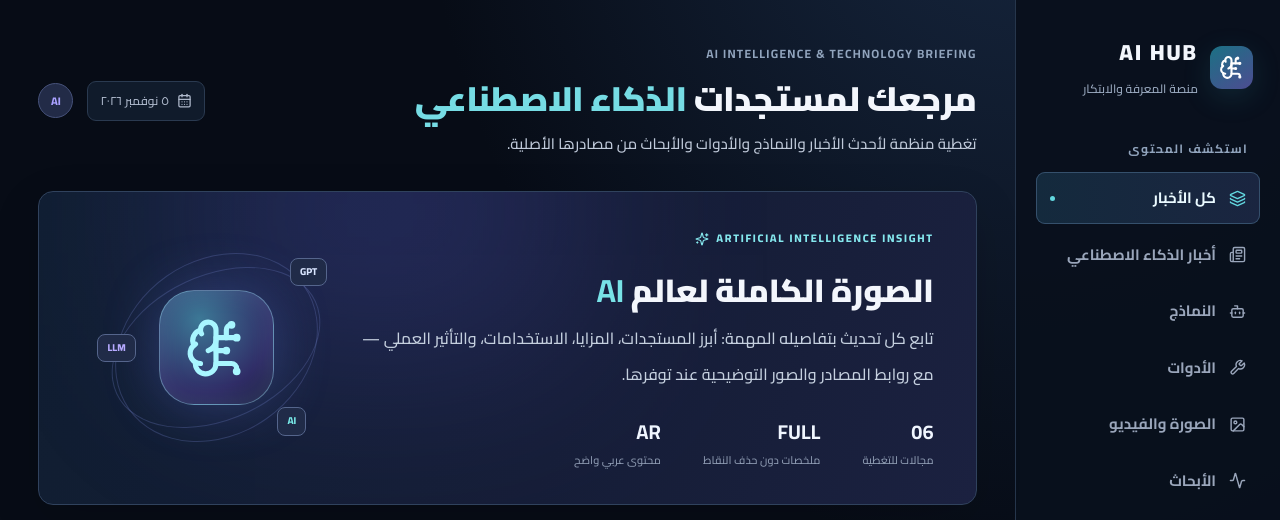
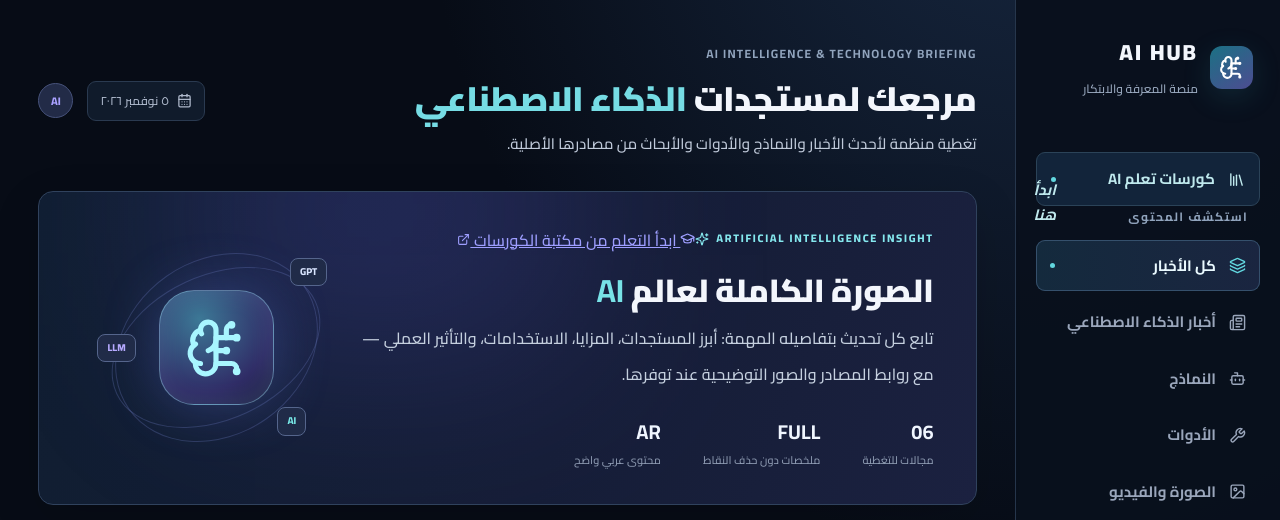
Before and after one commit to ahmedmoh2941/news, a Next.js app: page / in a window 1280 px wide. Shown: the top 520 px of the page. Built offline with nearby package versions, Linux system fonts and the light colour scheme; no server answers; the database is empty.

Commit message:
Make AI courses a primary site destination

```diff
--- a/app/page.tsx
+++ b/app/page.tsx
@@ -3,7 +3,7 @@
 import { useEffect, useMemo, useState } from "react";
 import { Activity, Archive, Bookmark, Bot, BrainCircuit, CalendarDays, Clock3, ExternalLink, Filter, History, Image as ImageIcon, Layers3, Newspaper, Search, Sparkles, Wrench, ChevronDown } from "lucide-react";
 import { supabase } from "@/lib/supabase";
-import { GraduationCap, BookOpen } from "lucide-react";
+import { GraduationCap, BookOpen, Library } from "lucide-react";
 
 type Article = { id: string; title: string; summary: string | null; source_name: string; source_url: string; category: string; published_at: string | null; image_url: string | null };
 const PAGE_SIZE = 50;
@@ -70,6 +70,7 @@ export default function Home() {
   return <main className="shell">
     <aside className="sidebar">
       <div className="brand"><div className="brand-mark"><BrainCircuit size={25}/></div><div><b>AI HUB</b><small>منصة المعرفة والابتكار</small></div></div>
+      <a className="nav-item models-link courses-nav-link" href="/courses"><Library size={18}/><span>كورسات تعلم AI</span><i>ابدأ هنا</i></a>
       <div className="side-label">استكشف المحتوى</div>
       <nav>{sections.map((s,i)=><button key={s} onClick={()=>setActive(s)} className={active===s?"nav-item selected":"nav-item"}>{[<Layers3/>,<Newspaper/>,<Bot/>,<Wrench/>,<ImageIcon/>,<Activity/>,<Sparkles/>][i]}<span>{sectionNames[s]}</span>{active===s&&<i/>}</button>)}</nav>
       <a className="nav-item models-link" href="/models"><BrainCircuit size={17}/><span>أفضل النماذج والتطبيقات</span></a>
@@ -79,7 +80,7 @@ export default function Home() {
     </aside>
     <section className="main">
       <header className="topbar"><div><span className="eyebrow">AI INTELLIGENCE & TECHNOLOGY BRIEFING</span><h1>مرجعك لمستجدات <em>الذكاء الاصطناعي</em></h1><p>تغطية منظمة لأحدث الأخبار والنماذج والأدوات والأبحاث من مصادرها الأصلية.</p></div><div className="top-actions"><span className="date-chip"><CalendarDays size={15}/> {today || "اليوم"}</span><div className="avatar">AI</div></div></header>
-      <div className="hero"><div className="hero-glow"/><div className="hero-content"><span className="hero-tag"><Sparkles size={14}/> ARTIFICIAL INTELLIGENCE INSIGHT</span><h2>الصورة الكاملة لعالم <strong>AI</strong></h2><p>تابع كل تحديث بتفاصيله المهمة: أبرز المستجدات، المزايا، الاستخدامات، والتأثير العملي — مع روابط المصادر والصور التوضيحية عند توفرها.</p><div className="hero-stats"><div><b>06</b><small>مجالات للتغطية</small></div><div><b>FULL</b><small>ملخصات دون حذف النقاط</small></div><div><b>AR</b><small>محتوى عربي واضح</small></div></div></div><div className="hero-art"><div className="orbit orbit-one"/><div className="orbit orbit-two"/><div className="core"><BrainCircuit size={62}/></div><span className="float-chip chip-a">GPT</span><span className="float-chip chip-b">AI</span><span className="float-chip chip-c">LLM</span></div></div>
+      <div className="hero"><div className="hero-glow"/><div className="hero-content"><span className="hero-tag"><Sparkles size={14}/> ARTIFICIAL INTELLIGENCE INSIGHT</span><a className="hero-course-link" href="/courses"><GraduationCap size={15}/> ابدأ التعلم من مكتبة الكورسات <ExternalLink size={13}/></a><h2>الصورة الكاملة لعالم <strong>AI</strong></h2><p>تابع كل تحديث بتفاصيله المهمة: أبرز المستجدات، المزايا، الاستخدامات، والتأثير العملي — مع روابط المصادر والصور التوضيحية عند توفرها.</p><div className="hero-stats"><div><b>06</b><small>مجالات للتغطية</small></div><div><b>FULL</b><small>ملخصات دون حذف النقاط</small></div><div><b>AR</b><small>محتوى عربي واضح</small></div></div></div><div className="hero-art"><div className="orbit orbit-one"/><div className="orbit orbit-two"/><div className="core"><BrainCircuit size={62}/></div><span className="float-chip chip-a">GPT</span><span className="float-chip chip-b">AI</span><span className="float-chip chip-c">LLM</span></div></div>
       <div className="section-head"><div><span className="eyebrow">{archiveMode?"NEWS ARCHIVE":"LATEST COVERAGE"}</span><h2>{archiveMode?"أرشيف الأخبار السابقة":"آخر الأخبار والتحديثات"}</h2><p>{archiveMode?"ارجع إلى الأخبار والتحديثات المنشورة قبل اليوم.":"الأحدث أولًا، مع الاحتفاظ بالتفاصيل والنقاط المهمة لكل خبر."}</p></div><div className="feed-status"><span className="pulse"/> {filtered.length} خبرًا معروضًا</div></div>
       <div className="toolbar"><div className="searchbox"><Search size={18}/><input value={query} onChange={e=>setQuery(e.target.value)} placeholder="ابحث في الأخبار والنماذج والأدوات..."/></div><button className="filter-btn" onClick={()=>setActive("الكل")}><Filter size={16}/> كل التصنيفات</button><button className={archiveMode?"archive-btn active":"archive-btn"} onClick={()=>setArchiveMode(v=>!v)}><History size={17}/>{archiveMode?"العودة لآخر التحديثات":"الأرشيف"}<span>{archiveCount}</span></button></div>
       <div className="chips">{sections.map(s=><button key={s} onClick={()=>setActive(s)} className={active===s?"chip active":"chip"}>{sectionNames[s]}</button>)}</div>
```
